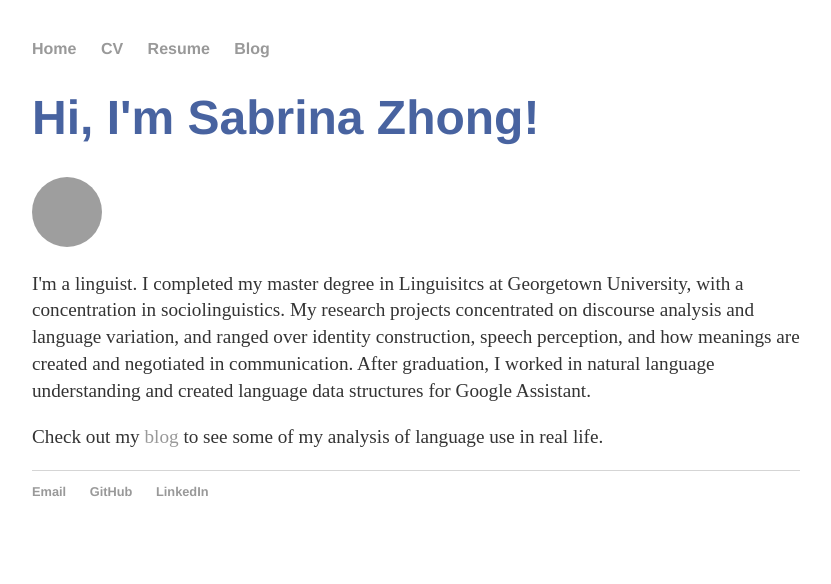
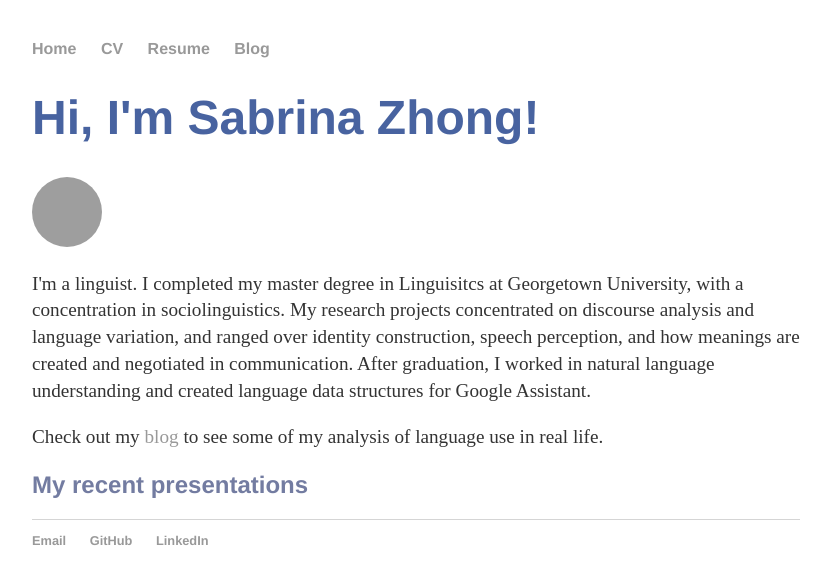
Before and after one commit to sabrinazhong/sabrinazhong.github.io, a Jekyll site: the page built from index.html, in a window 1280 px wide, cut to the strip 0-584 px from the top of the page. Shown: the whole strip, without its empty margins (224-1055 px from the left). Built offline with Jekyll 4.4.1, drawn with Linux system fonts in a browser that asks for light colours; some of the changed lines change nothing that is shown; grey boxes are pictures that could not be loaded.

Commit message:
Update index.html

```diff
--- a/index.html
+++ b/index.html
@@ -12,4 +12,7 @@
 	   Assistant. </p>
 	<p>Check out my <a href="/blog"> blog </a> to see some of my analysis of language use in real
 	   life. </p>
+
+	<h2>My recent presentations</h2>
+	<p><a href="_presentations/2019-10-30-lsa.md"Rhythm and perception of ethnicity: a perception experiment of sounding “Asian”</a>
 </div><!-- /.blurb -->
```
